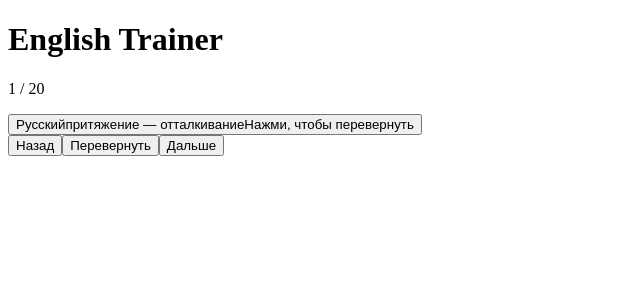
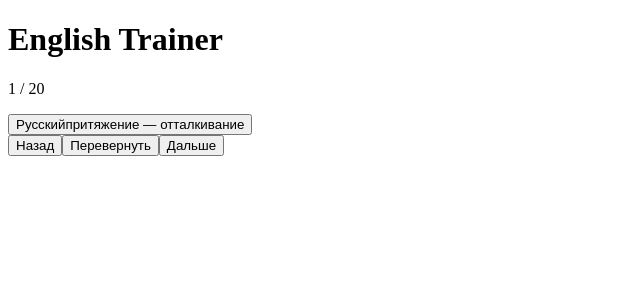
Before and after one commit to Anastasiia21/english-trainer, a React (Vite) app: page / in a window 1280 px wide. Shown: the top 300 px of the page, without its empty margins (0-640 px from the left). Built offline with nearby package versions, Linux system fonts and the light colour scheme; the HTML template or start-up script is replaced by a standard one.

Commit message:
style: reduce card text size

```diff
--- a/src/App.jsx
+++ b/src/App.jsx
@@ -64,7 +64,6 @@ export default function App() {
         <button className="card" type="button" onClick={() => setShowEnglish((value) => !value)}>
           <span className="label">{showEnglish ? 'English' : 'Русский'}</span>
           <span className="word">{showEnglish ? currentWord.en : currentWord.ru}</span>
-          <span className="hint">Нажми, чтобы перевернуть</span>
         </button>
 
         <div className="buttons">
--- a/src/styles.css
+++ b/src/styles.css
@@ -111,17 +111,11 @@ h1 {
 
 .word {
   color: #172b3c;
-  font-size: clamp(30px, 8vw, 52px);
+  font-size: clamp(15px, 4vw, 26px);
   font-weight: 900;
   line-height: 1.12;
   letter-spacing: -0.03em;
   white-space: pre-line;
-}
-
-.hint {
-  color: #42526b;
-  font-size: clamp(17px, 4.4vw, 22px);
-  font-weight: 500;
 }
 
 .buttons {
```
